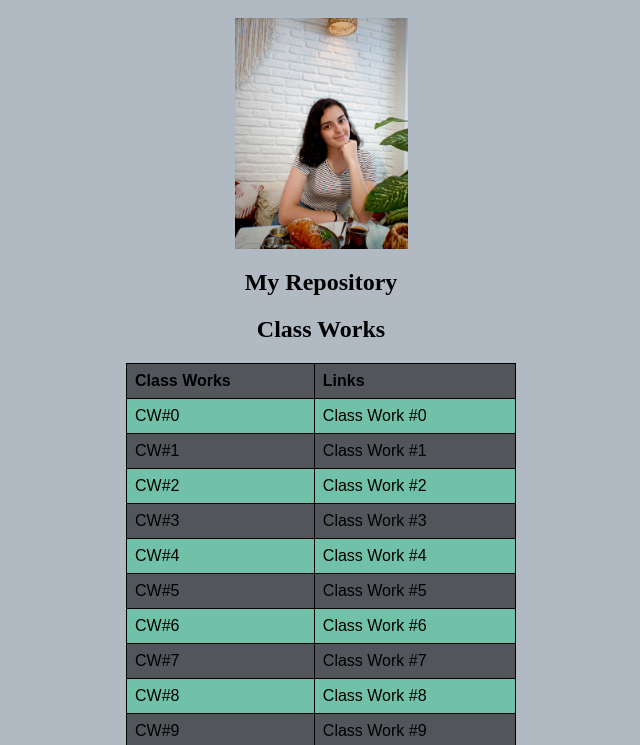
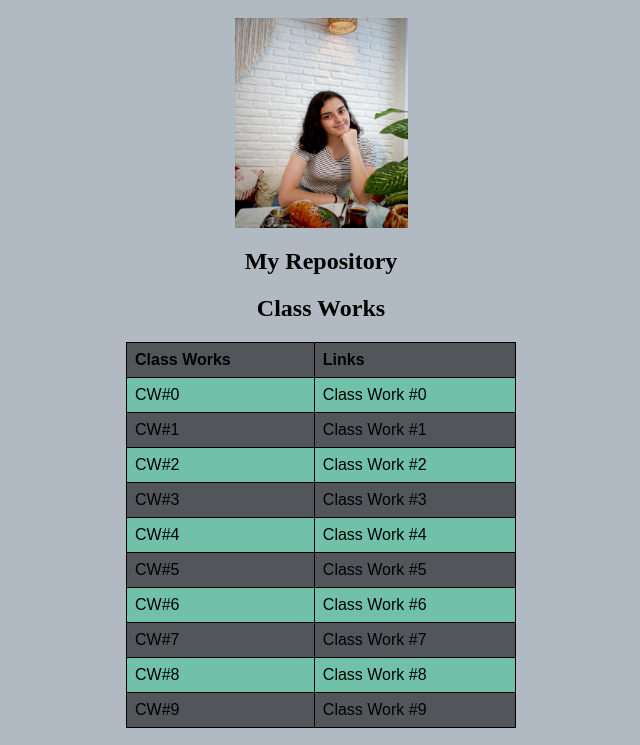
Before and after one commit to beyzasahingoz/beyza-sahingoz-advance, a plain HTML site: page index.html in a window 1280 px wide. Shown: the part 40-785 px from the top of the page, without its empty margins (319-959 px from the left). Drawn offline with Linux system fonts and the light colour scheme.

Commit message:
Update index.html

```diff
--- a/index.html
+++ b/index.html
@@ -10,7 +10,7 @@
 
 <body>
     <h1>Advanced Programming Techniques</h1>
-    <img src="avatar.jpg" width="173" height="231" alt="Avatar">
+    <img src="avatar.jpg" width="173" height="210" alt="Avatar">
     <h2>
         <a href="https://github.com/beyzasahingoz/beyza-sahingoz-advance">My Repository</a>
     </h2>
```
